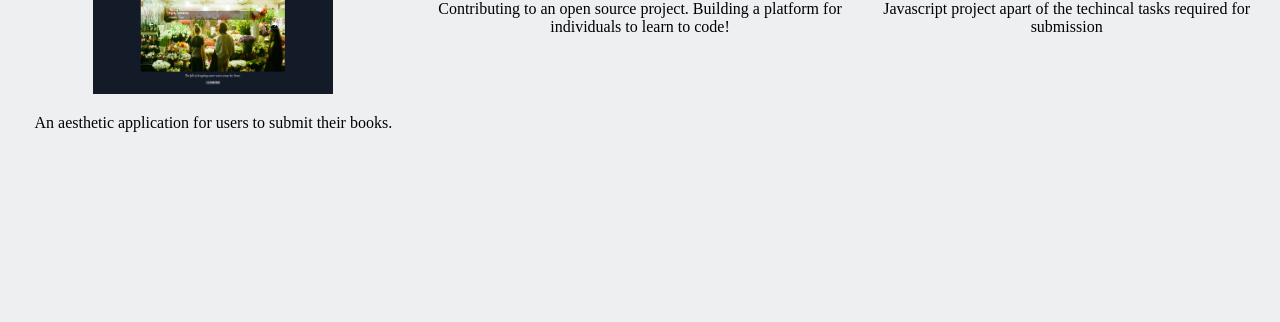
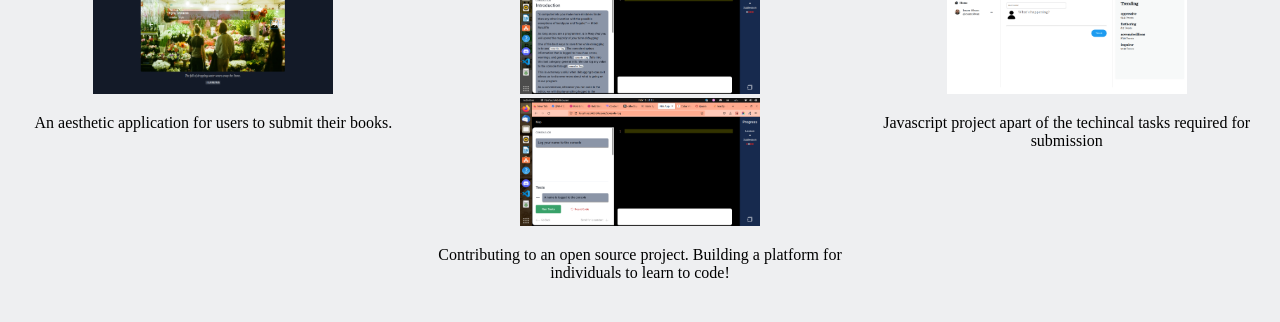
Before and after one commit to SuitlessStan/SuitlessStan.github.io, a plain HTML site: page index.html in a window 1280 px wide. Shown: the part 1125-1447 px from the top of the page. Before the commit the page ends 1297 px from the top, so only its background shows below. Drawn offline with Linux system fonts and the light colour scheme; a web font is replaced by a local one.

Commit message:
add images

```diff
--- a/index.html
+++ b/index.html
@@ -192,8 +192,8 @@
             </h2>
           </div>
           <div class="project-preview">
-            <img src="./screenshots/acc.png" alt="First_screenshot" />
-            <img src="./screenshots/acc2.png" alt="Second_screenshot" />
+            <img src="./images/acc1.png" alt="First_screenshot" />
+            <img src="./images/acc2.png" alt="Second_screenshot" />
           </div>
           <div class="project-description my-1">
             <p>
@@ -214,7 +214,7 @@
             </h2>
           </div>
           <div class="project-preview">
-            <img src="./screenshots/Twitter clone.png" alt="First_screenshot" />
+            <img src="./images/t-clone.png" alt="First_screenshot" />
           </div>
           <div class="project-description my-1">
             <p>
```
Also changed, not shown: images/acc1.png (added), images/acc2.png (added), images/t-clone.png (added).
